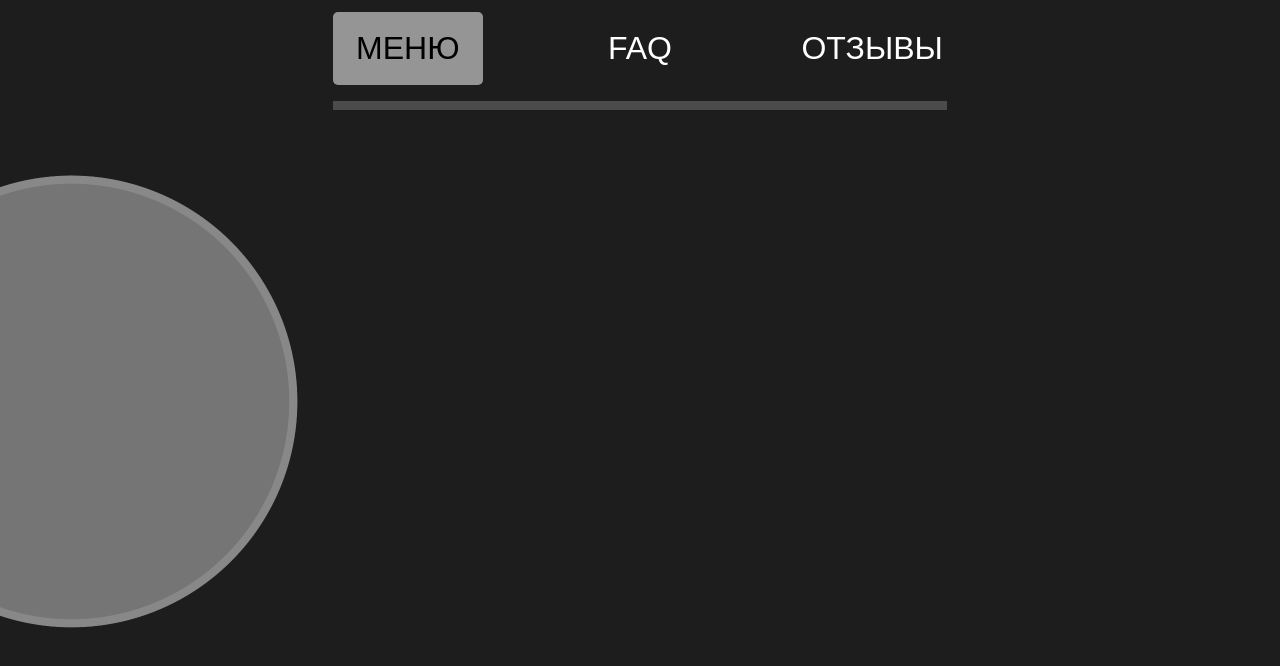
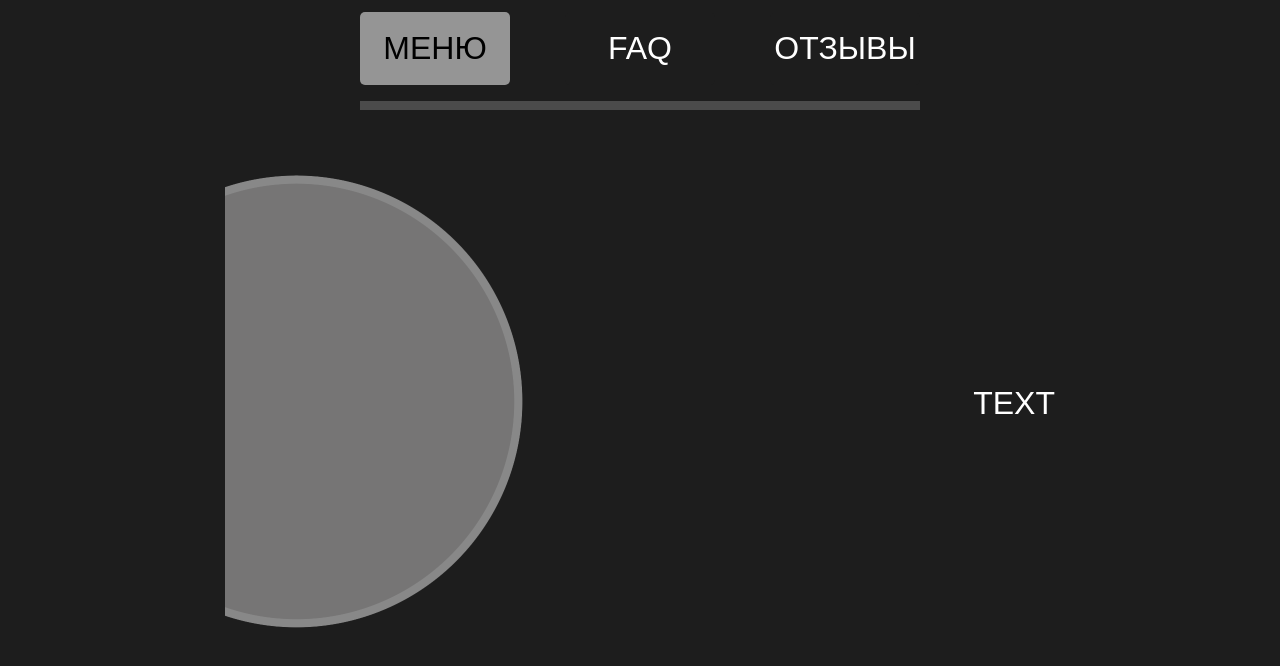
Before and after one commit to Qurclinc/DearDiary, a plain HTML site: page index.html in a window 1280 px wide. Drawn offline with nearby package versions, Linux system fonts and the light colour scheme.

Commit message:
Add files via upload

```diff
--- a/css/style.css
+++ b/css/style.css
@@ -18,7 +18,7 @@ header{
 }
 
 .menu{
-    width: 48%;
+    width: 560px;
     display: flex;
     flex-direction: row;
     align-items: center;
@@ -47,11 +47,29 @@ button{
 
 .content{
     display: flex;
-    /*justify-content: center;*/
-    width: 70%;
+    /*width: 700px;*/
     padding-top: 70px;
 }
 
-.contacts{
-    justify-content: left;
+.content p{
+    font-family: sans-serif;
+    font-size: 32px;
+    color: white;
 }
+
+.topclass{
+    display: flex;
+    width: 100%;
+    flex-direction: row;
+    justify-content: space-around;
+}
+
+.intro{
+    align-self: center;
+    justify-self: right;
+}
+
+.top_inf{
+    width: 100%;
+    display: flex;
+}
--- a/index.html
+++ b/index.html
@@ -1,7 +1,7 @@
 <!DOCTYPE html>
 <html lang="ru">
     <head>
-        <meta charset="utf-8" content="width=device-width, user-scalable=false"/>
+        <meta charset="utf-8" name="viewport" content="width=device-width, user-scalable=false"/>
         <title>Dear Diary</title>
         <!-- <link href="https://cdn.jsdelivr.net/npm/bootstrap@5.3.0-alpha3/dist/css/bootstrap.min.css" rel="stylesheet" integrity="sha384-KK94CHFLLe+nY2dmCWGMq91rCGa5gtU4mk92HdvYe+M/SXH301p5ILy+dN9+nJOZ" crossorigin="anonymous"> -->
         <link href="css/style.css" rel="stylesheet"/>
@@ -24,14 +24,18 @@
         </header>
         <!-- CONTENT -->
         <div class="content">
-            <div class="topclass">
-                <div class="contacts">
-                    <img src="img/round.png" alt="conacts"/>
+            <div class="top_inf">
+                <div class="topclass">
+                    <div class="contacts">
+                        <img src="img/round.png" alt="conacts"/>
+                    </div>
+                    <div class="intro">
+                        <p>TEXT</p>
+                    </div>
                 </div>
-                <div class="intro"></div>
-            </div>
-            <div class="moon">
+                <div class="moon">
 
+                </div>
             </div>
         </div>
         <!-- FOOTER-->
```
